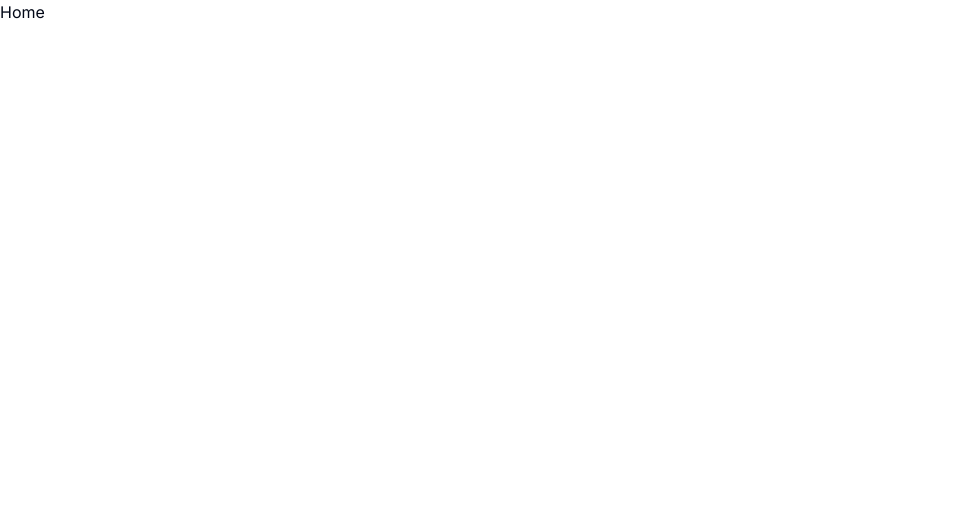
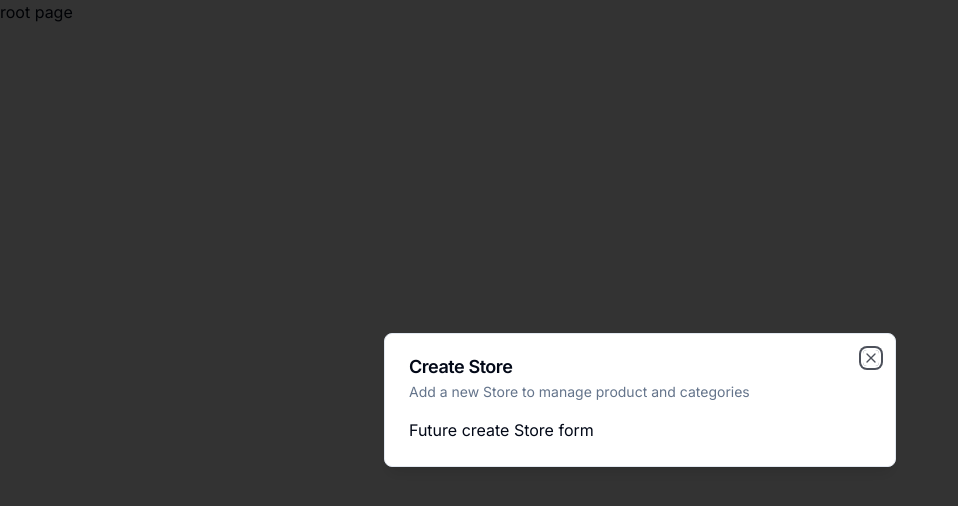
Before and after one commit to imonaar/ecommerce-code-with-antonio, a Next.js app: page / in a window 1280 px wide. Shown: the top 506 px of the page, without its empty margins (0-958 px from the left). Built offline with nearby package versions, Linux system fonts and the light colour scheme.

Commit message:
modal section complete

```diff
--- /dev/null
+++ b/app/(auth)/layout.tsx
@@ -0,0 +1,9 @@
+export default function AuthLayout({ children }: { children: React.ReactNode }) {
+    return (
+        <div className=' h-full w-full flex items-center justify-center'>
+            {
+                children
+            }
+        </div>
+    )
+}
--- a/app/(root)/page.tsx
+++ b/app/(root)/page.tsx
@@ -1,9 +1,21 @@
-import Image from 'next/image'
+"use client"
 
-export default function Home() {
+import { useStoreModal } from "@/hooks/use-store-modal"
+import { useEffect } from "react";
+
+export default function SetUpPage() {
+  const onOpen = useStoreModal((state) => state.onOpen);
+  const isOpen = useStoreModal((state) => state.isOpen);
+
+  useEffect(() => {
+    if (!isOpen) {
+      onOpen()
+    }
+  }, [isOpen, onOpen])
+
   return (
     <main>
-      Home
+      root page
     </main>
   )
 }
--- a/app/layout.tsx
+++ b/app/layout.tsx
@@ -3,6 +3,7 @@
 import './globals.css'
 
 import { ClerkProvider } from '@clerk/nextjs'
+import { ModalProvider } from '@/providers/modal-providers'
 
 const inter = Inter({ subsets: ['latin'] })
 
@@ -19,8 +20,10 @@
   return (
     <ClerkProvider>
       <html lang="en">
-
-        <body className={inter.className}>{children}</body>
+        <body className={inter.className}>
+          <ModalProvider />
+          {children}
+        </body>
       </html>
     </ClerkProvider>
   )
--- /dev/null
+++ b/components/modal.tsx
@@ -0,0 +1,46 @@
+"use client"
+
+import { useEffect, useState } from "react";
+import { Dialog, DialogContent, DialogDescription, DialogHeader, DialogTitle } from "./ui/dialog";
+
+interface ModalProps {
+    title: string;
+    description: string;
+    isOpen: boolean;
+    onClose: () => void;
+    children?: React.ReactNode
+
+}
+
+export const Modal: React.FC<ModalProps> = ({ title, description, isOpen, onClose, children }) => {
+    const [isMounted, setIsMounted] = useState(false)
+    const onChange = (open: boolean) => {
+        if (!open) {
+            onClose()
+        }
+    }
+
+    useEffect(() => { setIsMounted(true) }, [])
+
+    if (!isMounted) {
+        return null
+    }
+
+    return (
+        <Dialog open={isOpen} onOpenChange={onChange}>
+            <DialogContent>
+                <DialogHeader>
+                    <DialogTitle>
+                        {title}
+                    </DialogTitle>
+                    <DialogDescription>
+                        {description}
+                    </DialogDescription>
+                </DialogHeader>
+                <div>
+                    {children}
+                </div>
+            </DialogContent>
+        </Dialog>
+    )
+}
--- /dev/null
+++ b/components/modals/store-modal.tsx
@@ -0,0 +1,18 @@
+"use client"
+
+import { useStoreModal } from "@/hooks/use-store-modal"
+import { Modal } from "../modal"
+
+export const StoreModal = () => {
+    const storeModal = useStoreModal()
+    return (
+        <Modal
+            title="Create Store"
+            description="Add a new Store to manage product and categories"
+            isOpen={storeModal.isOpen}
+            onClose={storeModal.onClose}
+        >
+            Future create Store form
+        </Modal>
+    )
+}
--- /dev/null
+++ b/components/ui/dialog.tsx
@@ -0,0 +1,122 @@
+"use client"
+
+import * as React from "react"
+import * as DialogPrimitive from "@radix-ui/react-dialog"
+import { X } from "lucide-react"
+
+import { cn } from "@/lib/utils"
+
+const Dialog = DialogPrimitive.Root
+
+const DialogTrigger = DialogPrimitive.Trigger
+
+const DialogPortal = DialogPrimitive.Portal
+
+const DialogClose = DialogPrimitive.Close
+
+const DialogOverlay = React.forwardRef<
+  React.ElementRef<typeof DialogPrimitive.Overlay>,
+  React.ComponentPropsWithoutRef<typeof DialogPrimitive.Overlay>
+>(({ className, ...props }, ref) => (
+  <DialogPrimitive.Overlay
+    ref={ref}
+    className={cn(
+      "fixed inset-0 z-50 bg-black/80  data-[state=open]:animate-in data-[state=closed]:animate-out data-[state=closed]:fade-out-0 data-[state=open]:fade-in-0",
+      className
+    )}
+    {...props}
+  />
+))
+DialogOverlay.displayName = DialogPrimitive.Overlay.displayName
+
+const DialogContent = React.forwardRef<
+  React.ElementRef<typeof DialogPrimitive.Content>,
+  React.ComponentPropsWithoutRef<typeof DialogPrimitive.Content>
+>(({ className, children, ...props }, ref) => (
+  <DialogPortal>
+    <DialogOverlay />
+    <DialogPrimitive.Content
+      ref={ref}
+      className={cn(
+        "fixed left-[50%] top-[50%] z-50 grid w-full max-w-lg translate-x-[-50%] translate-y-[-50%] gap-4 border bg-background p-6 shadow-lg duration-200 data-[state=open]:animate-in data-[state=closed]:animate-out data-[state=closed]:fade-out-0 data-[state=open]:fade-in-0 data-[state=closed]:zoom-out-95 data-[state=open]:zoom-in-95 data-[state=closed]:slide-out-to-left-1/2 data-[state=closed]:slide-out-to-top-[48%] data-[state=open]:slide-in-from-left-1/2 data-[state=open]:slide-in-from-top-[48%] sm:rounded-lg",
+        className
+      )}
+      {...props}
+    >
+      {children}
+      <DialogPrimitive.Close className="absolute right-4 top-4 rounded-sm opacity-70 ring-offset-background transition-opacity hover:opacity-100 focus:outline-none focus:ring-2 focus:ring-ring focus:ring-offset-2 disabled:pointer-events-none data-[state=open]:bg-accent data-[state=open]:text-muted-foreground">
+        <X className="h-4 w-4" />
+        <span className="sr-only">Close</span>
+      </DialogPrimitive.Close>
+    </DialogPrimitive.Content>
+  </DialogPortal>
+))
+DialogContent.displayName = DialogPrimitive.Content.displayName
+
+const DialogHeader = ({
+  className,
+  ...props
+}: React.HTMLAttributes<HTMLDivElement>) => (
+  <div
+    className={cn(
+      "flex flex-col space-y-1.5 text-center sm:text-left",
+      className
+    )}
+    {...props}
+  />
+)
+DialogHeader.displayName = "DialogHeader"
+
+const DialogFooter = ({
+  className,
+  ...props
+}: React.HTMLAttributes<HTMLDivElement>) => (
+  <div
+    className={cn(
+      "flex flex-col-reverse sm:flex-row sm:justify-end sm:space-x-2",
+      className
+    )}
+    {...props}
+  />
+)
+DialogFooter.displayName = "DialogFooter"
+
+const DialogTitle = React.forwardRef<
+  React.ElementRef<typeof DialogPrimitive.Title>,
+  React.ComponentPropsWithoutRef<typeof DialogPrimitive.Title>
+>(({ className, ...props }, ref) => (
+  <DialogPrimitive.Title
+    ref={ref}
+    className={cn(
+      "text-lg font-semibold leading-none tracking-tight",
+      className
+    )}
+    {...props}
+  />
+))
+DialogTitle.displayName = DialogPrimitive.Title.displayName
+
+const DialogDescription = React.forwardRef<
+  React.ElementRef<typeof DialogPrimitive.Description>,
+  React.ComponentPropsWithoutRef<typeof DialogPrimitive.Description>
+>(({ className, ...props }, ref) => (
+  <DialogPrimitive.Description
+    ref={ref}
+    className={cn("text-sm text-muted-foreground", className)}
+    {...props}
+  />
+))
+DialogDescription.displayName = DialogPrimitive.Description.displayName
+
+export {
+  Dialog,
+  DialogPortal,
+  DialogOverlay,
+  DialogClose,
+  DialogTrigger,
+  DialogContent,
+  DialogHeader,
+  DialogFooter,
+  DialogTitle,
+  DialogDescription,
+}
--- /dev/null
+++ b/hooks/use-store-modal.tsx
@@ -0,0 +1,13 @@
+import { create } from 'zustand'
+
+interface IuseStoreModal {
+    isOpen: boolean;
+    onOpen: () => void;
+    onClose: () => void
+}
+
+export const useStoreModal = create<IuseStoreModal>((set) => ({
+    isOpen: false,
+    onOpen: () => set({ isOpen: true }),
+    onClose: () => set({ isOpen: false })
+}))
--- a/package.json
+++ b/package.json
@@ -10,6 +10,7 @@
   },
   "dependencies": {
     "@clerk/nextjs": "^4.29.1",
+    "@radix-ui/react-dialog": "^1.0.5",
     "@radix-ui/react-slot": "^1.0.2",
     "class-variance-authority": "^0.7.0",
     "clsx": "^2.0.0",
@@ -18,7 +19,8 @@
     "react": "^18",
     "react-dom": "^18",
     "tailwind-merge": "^2.2.0",
-    "tailwindcss-animate": "^1.0.7"
+    "tailwindcss-animate": "^1.0.7",
+    "zustand": "^4.4.7"
   },
   "devDependencies": {
     "@types/node": "^20",
--- /dev/null
+++ b/providers/modal-providers.tsx
@@ -0,0 +1,19 @@
+"use client"
+
+import { StoreModal } from "@/components/modals/store-modal"
+import { useEffect, useState } from "react"
+
+export const ModalProvider = () => {
+    const [isMounted, setIsMounted] = useState(false)
+
+    useEffect(() => { setIsMounted(true) }, [])
+    if (!isMounted) {
+        return null
+    }
+
+    return (
+        <>
+            <StoreModal />
+        </>
+    )
+}
```
Also changed, not shown: 1 other file (tests, documents, lock files or other folders).
